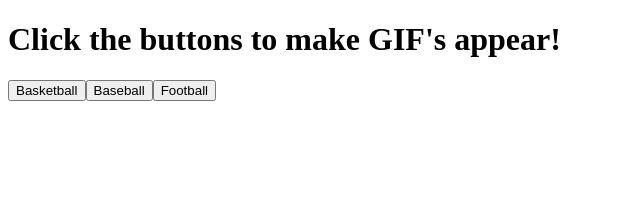
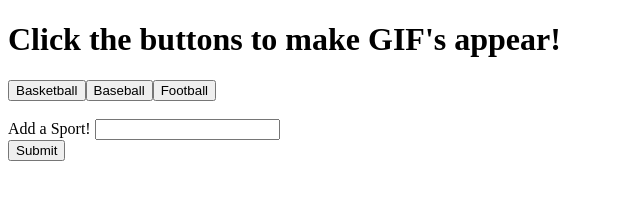
Before and after one commit to Jacobs1986/HW6-Giphy-App, a plain HTML site: page index.html in a window 1280 px wide. Shown: the whole page, without its empty margins (0-640 px from the left). Drawn offline with nearby package versions, Linux system fonts and the light colour scheme.

Commit message:
Created sport-form
I created the sport-form so that the user can start to add buttons of other sports they would like to see gif's of.

```diff
--- a/index.html
+++ b/index.html
@@ -11,7 +11,14 @@
     <h1>Click the buttons to make GIF's appear!</h1>
 
     <!--Buttons go here-->
-    <div id="button-area"></div>
+    <div id="button-area"></div><br>
+
+    <!--Add a sport-->
+    <form id="sport-form">
+        <label for="sport-input">Add a Sport!</label>
+        <input type="text" id="sport-input"><br>
+        <input type="submit" value="Submit" id="add-sport">
+    </form>
 
     <!--GIF's go here-->
     <div id="gif-area"></div>
```
